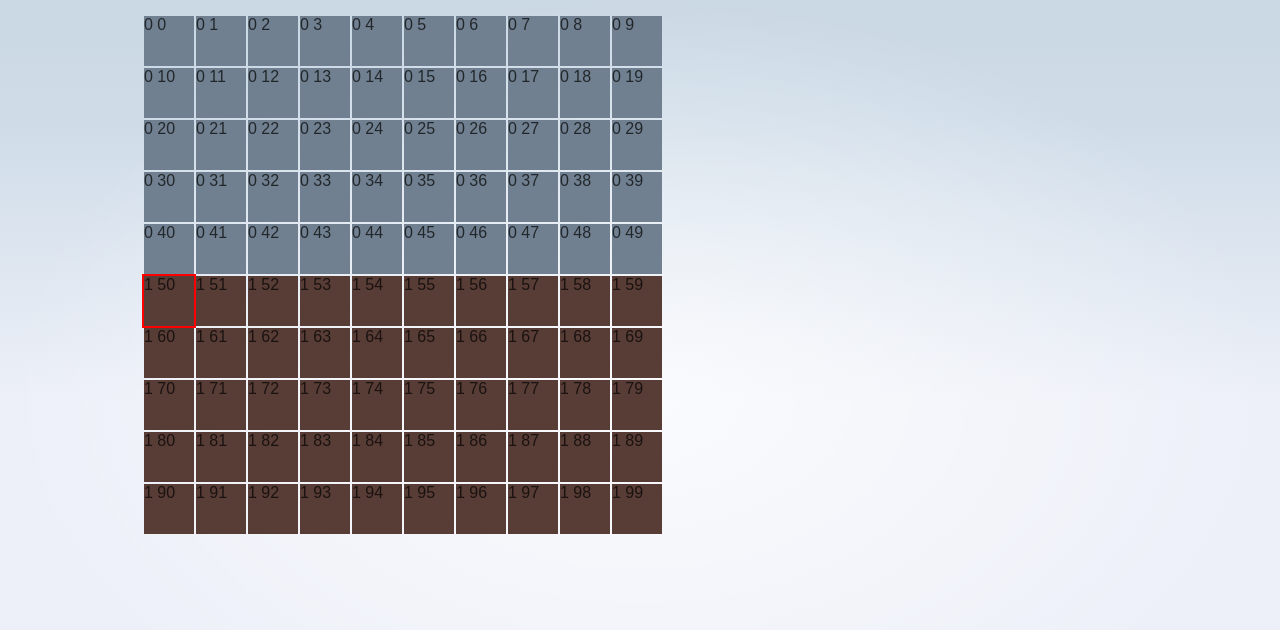
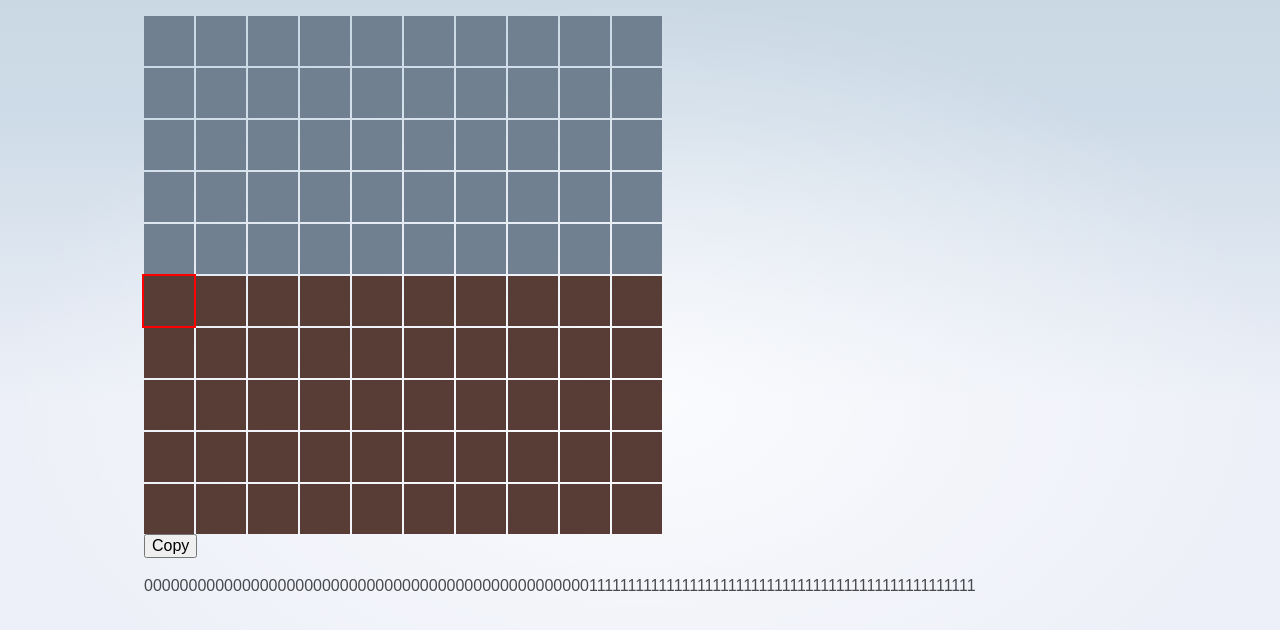
Before and after one commit to cmavelis/griddle, a SvelteKit app: page / in a window 1280 px wide. Shown: the top 630 px of the page. Built offline with nearby package versions, Linux system fonts and the light colour scheme.

Commit message:
copy to clipboard

```diff
--- a/src/routes/+page.svelte
+++ b/src/routes/+page.svelte
@@ -1,5 +1,15 @@
 <script>
     import GridEditor from "./GridEditor.svelte";
+    let map = $state(Array(50).fill(0).concat(Array(50).fill(1)))
+    let mapString = $derived(map.join(''))
+
+    const handleCopy = () => {
+        navigator.clipboard.writeText(mapString)
+    }
 </script>
 
-<GridEditor/>
+<div>
+    <GridEditor bind:map/>
+    <button onclick={handleCopy}>Copy</button>
+    <p>{mapString}</p>
+</div>
--- a/src/routes/GridEditor.svelte
+++ b/src/routes/GridEditor.svelte
@@ -1,5 +1,5 @@
 <script lang="ts">
-    const map = $state(Array(50).fill(0).concat(Array(50).fill(1)))
+    let { map } = $props();
     const lockedCell = 50
     let drawing = $state(false)
     let drawValue = $state(0)
@@ -47,7 +47,7 @@
 
 <div class="grid" onmousedown={handleGridMouseDown} onmouseover={handleMouseEnter} onmouseup={handleMouseUp} oncontextmenu={handleRightClick}>
     {#each map as cell, i}
-        <div data-cma-box-id={i} data-cma-box-value={cell} class={['box', `color${cell}`, i === lockedCell && 'locked']}>{cell} {i}</div>
+        <div data-cma-box-id={i} data-cma-box-value={cell} class={['box', `color${cell}`, i === lockedCell && 'locked']}/>
     {/each}
 </div>
 
```
